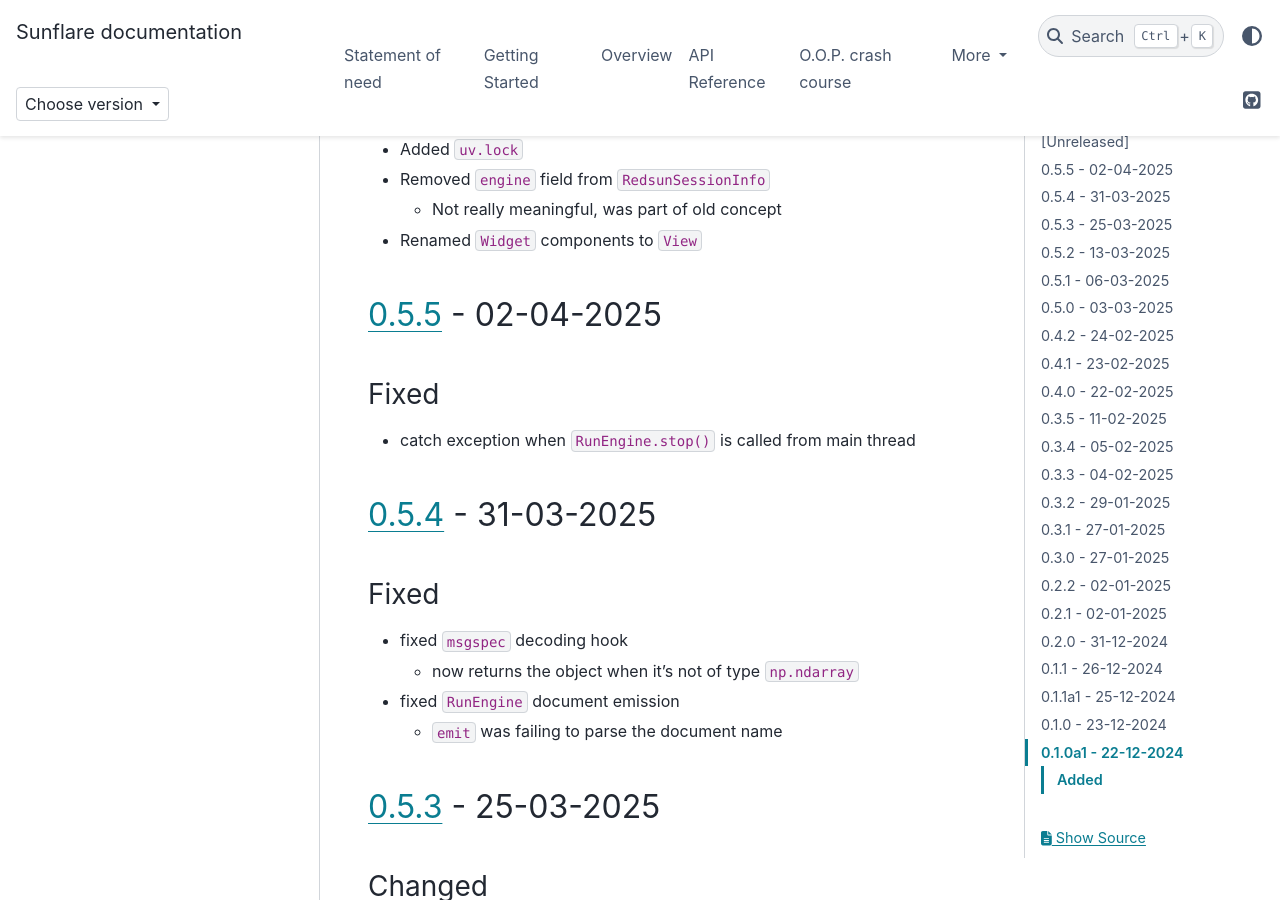
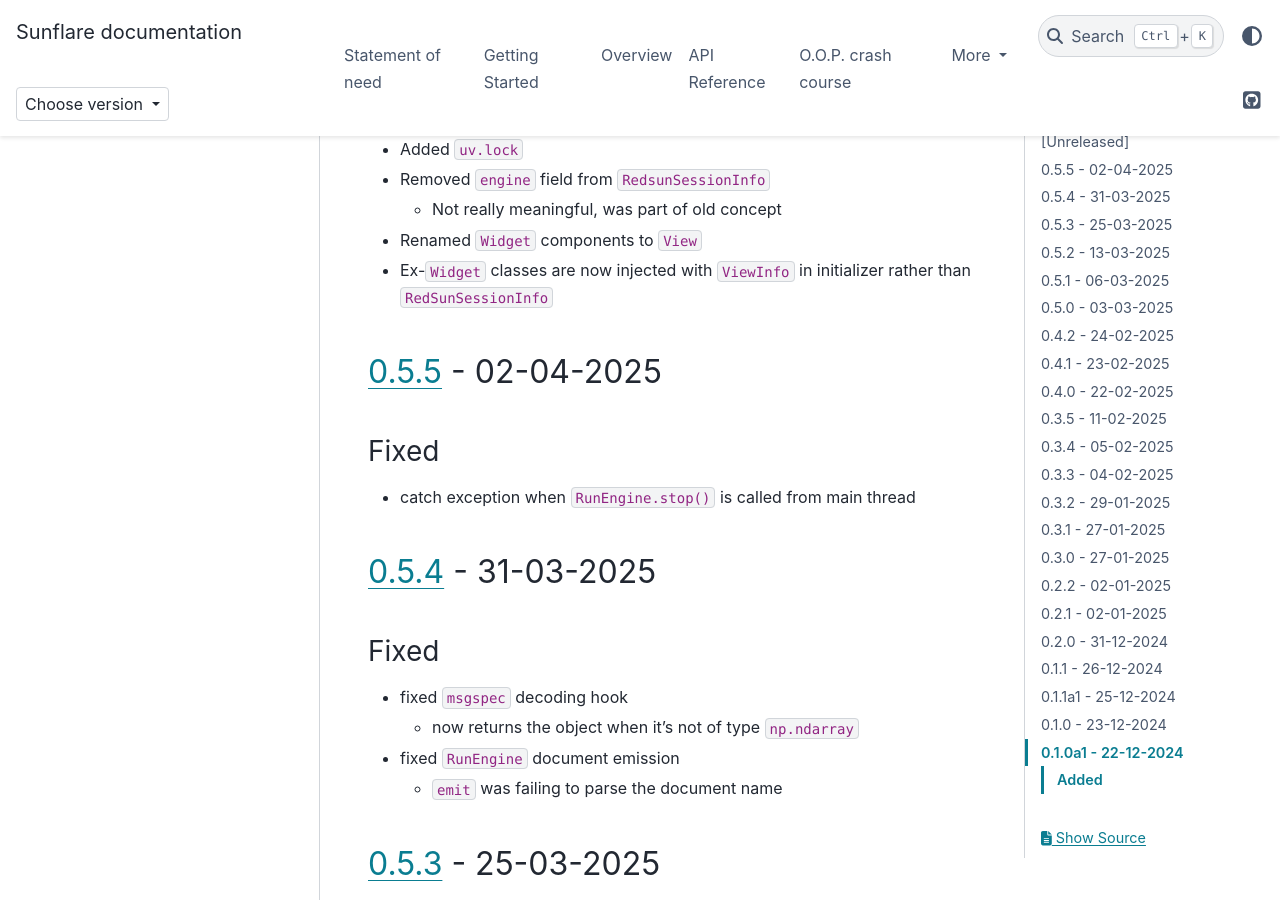
Before and after one commit to redsun-acquisition/sunflare, a Sphinx documentation site: the page built from docs/changelog.md, in a window 1280 px wide and 900 px high, scrolled down 938 px. Built offline with Sphinx 7.4.7 and the PyData theme 0.15.4, drawn with Linux system fonts in a browser that asks for light colours.

Commit message:
docs: update changelog again

```diff
--- a/docs/changelog.md
+++ b/docs/changelog.md
@@ -29,6 +29,7 @@
 - Removed `engine` field from `RedsunSessionInfo`
   - Not really meaningful, was part of old concept
 - Renamed `Widget` components to `View`
+- Ex-`Widget` classes are now injected with `ViewInfo` in initializer rather than `RedSunSessionInfo`
 
 ## [0.5.5] - 02-04-2025
 
```
